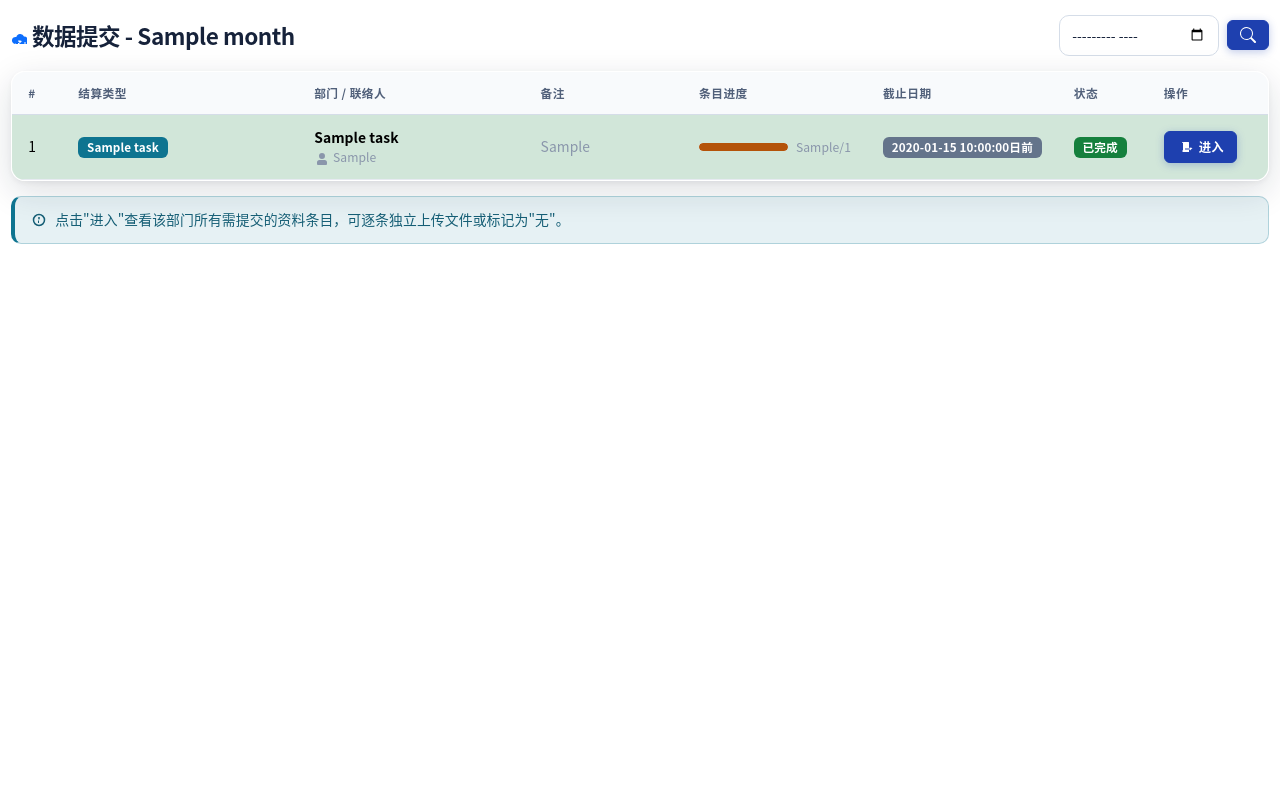
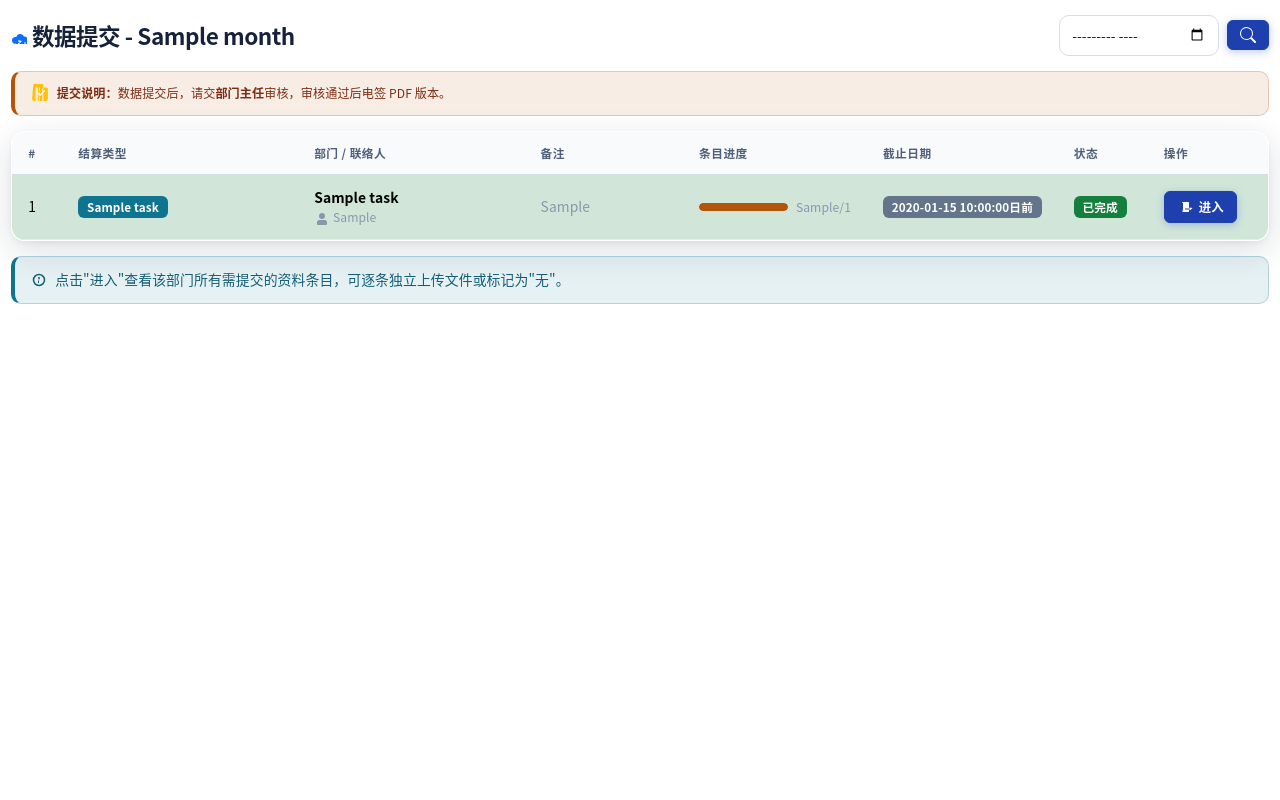
Before and after one commit to Zoey-qi/settlement-system, a Python web app: template templates/submit_list.html in a window 1280 px wide. Run offline with Jinja, Linux system fonts and the light colour scheme; the template is opened without the code that fills it: most values are stand-ins (such as "Sample title", 1, 10 or a date in 2020); some libraries are stand-ins or nearby versions.

Commit message:
feat: 提交数据页增加「交部门主任审核后电签PDF」提示

```diff
--- a/templates/submit_list.html
+++ b/templates/submit_list.html
@@ -11,6 +11,17 @@
                 <input type="month" class="form-control form-control-sm" name="month" value="{{ month }}" style="width:160px">
                 <button type="submit" class="btn btn-sm btn-primary">{{ ui.icon('search', 'bi', 16) }}</button>
             </form>
+        </div>
+    </div>
+</div>
+
+<div class="row mb-3">
+    <div class="col-12">
+        <div class="alert alert-warning d-flex align-items-start gap-2 mb-0">
+            {{ ui.icon('building-fill-check', 'bi text-warning', 18) }}
+            <div class="small">
+                <strong>提交说明：</strong>数据提交后，请交<strong>部门主任</strong>审核，审核通过后电签 PDF 版本。
+            </div>
         </div>
     </div>
 </div>
```
